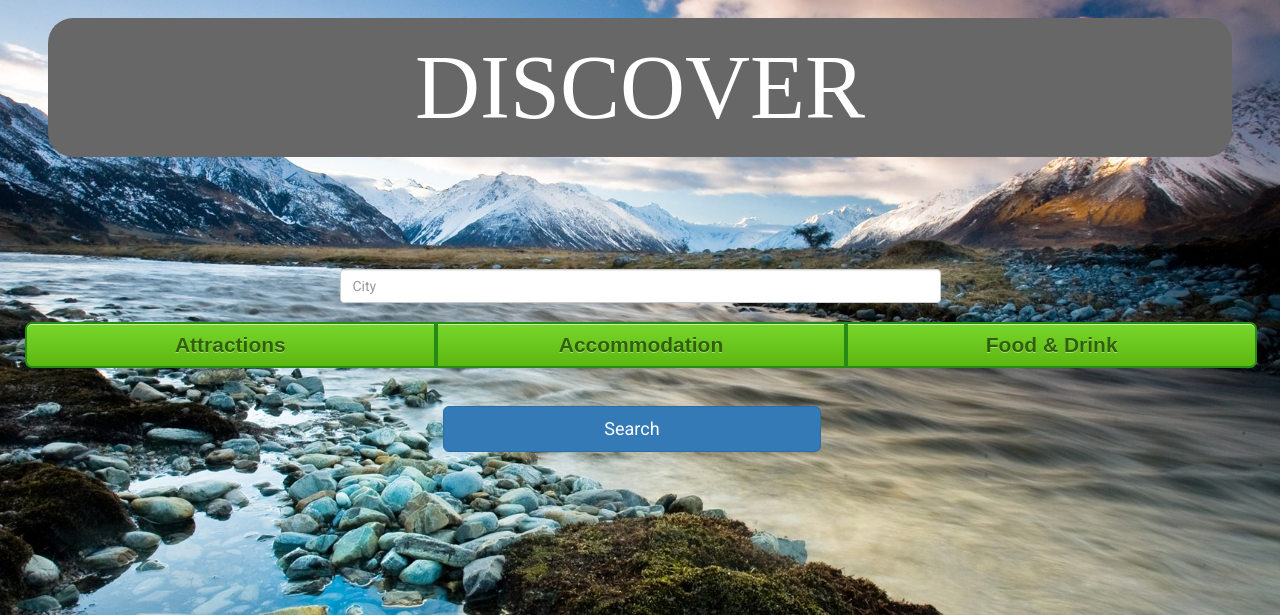
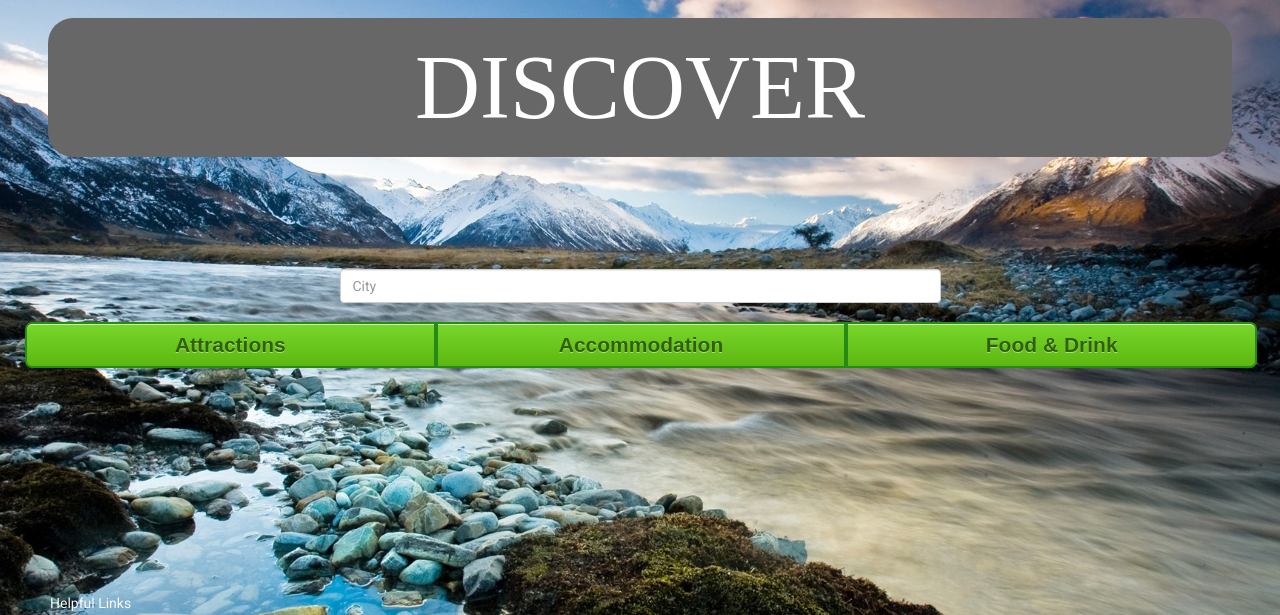
Before and after one commit to CaseyScott/Discover-travel, a plain HTML site: page index.html in a window 1280 px wide. Shown: the top 615 px of the page. Drawn offline with nearby package versions, Linux system fonts and the light colour scheme; a web font is replaced by a local one.

Commit message:
removed search button

```diff
--- a/assets/css/style.css
+++ b/assets/css/style.css
@@ -117,7 +117,7 @@ header {
     justify-content: center;
     margin: 0 -8px;
     text-align: center;
-    margin-bottom: 20px;
+    margin-bottom: 180px;
 }
 
 .btn-default {
--- a/index.html
+++ b/index.html
@@ -59,14 +59,14 @@
         </div>
     </div>
 
-    <!-- search button -->
-    <div class="row">
+   <!-- search button -->
+    <!-- <div class="row">
         <div class="btn-group">
             <div class="searchButton">
                 <button type="button" class="btn btn-primary btn-lg btn-block">Search</button>
             </div>
         </div>
-    </div>
+    </div> -->
 
     <footer class="container-fluid ">
         <div id="footer-details" class="row ">
```
